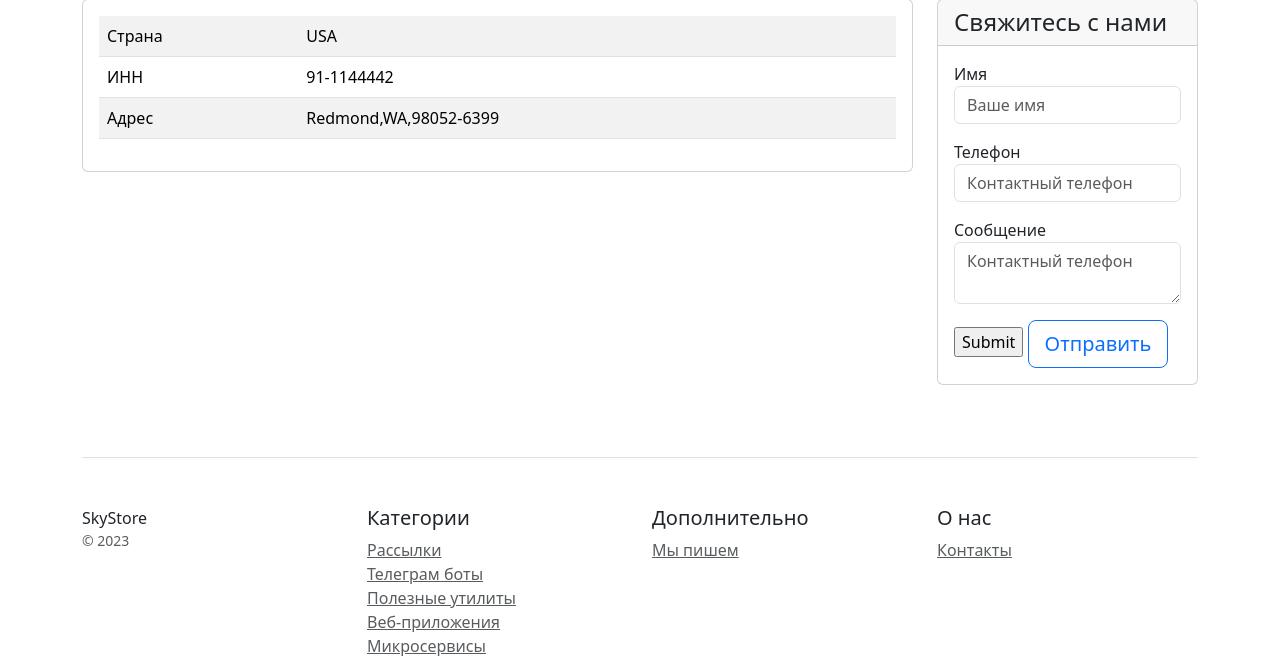
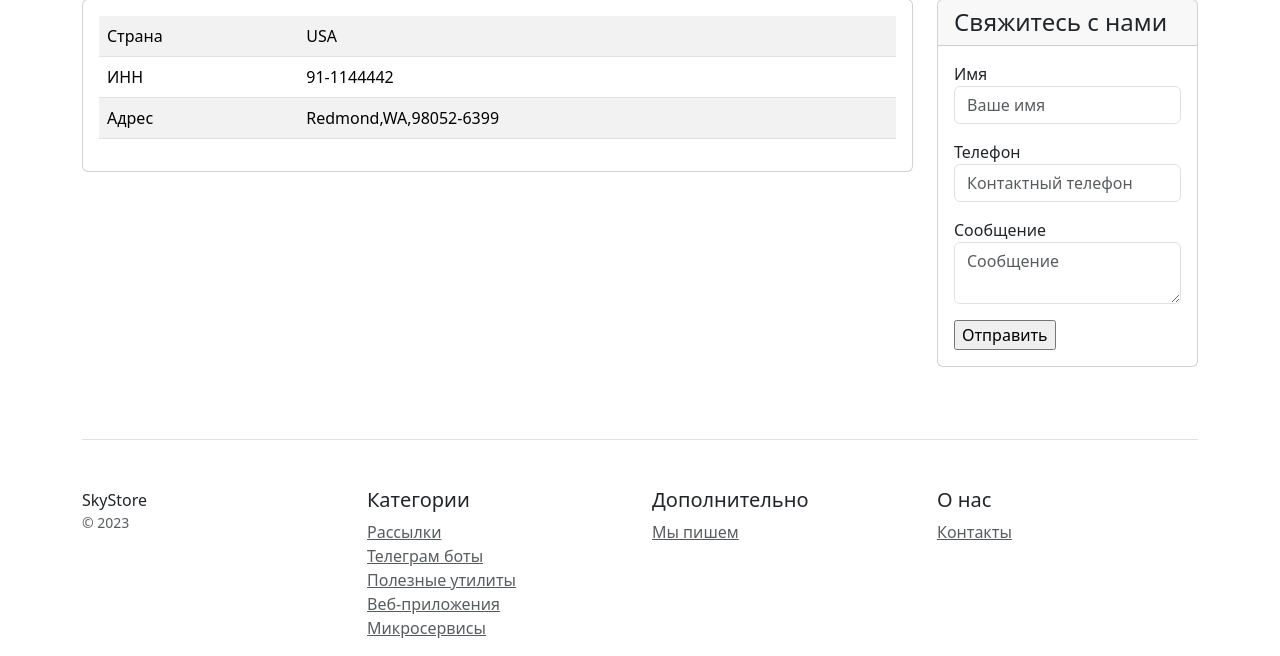
Before and after one commit to maximshurygin/djangoshop, a Django app: page /contacts/ in a window 1280 px wide. Shown: the part 239-895 px from the top of the page. Run offline with Django 4.2, Linux system fonts and the light colour scheme; some libraries are stand-ins or nearby versions.

Commit message:
fixed form

```diff
--- a/catalog/templates/catalog/contacts.html
+++ b/catalog/templates/catalog/contacts.html
@@ -59,11 +59,10 @@
                         </div>
                         <div class="mb-3">
                             <label for="message">Сообщение</label>
-                            <textarea type="text" name="message" class="form-control" id="message" placeholder="Контактный телефон" required></textarea>
+                            <textarea type="text" name="message" class="form-control" id="message" placeholder="Сообщение" required></textarea>
                         </div>
+                        <input type="submit" value="Отправить">
                     </form>
-                    <input type="submit">
-                    <button type="submit" class="btn btn-lg btn-block btn-outline-primary">Отправить</button>
                 </div>
             </div>
         </div>
```
